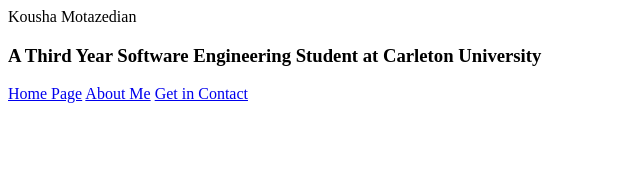
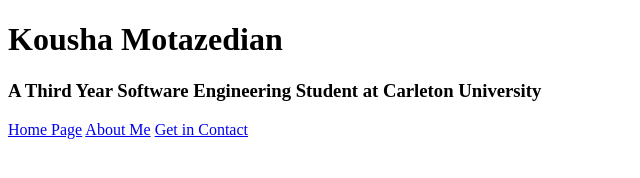
Before and after one commit to Kousha-Motazedian/website, a plain HTML site: page index.html in a window 1280 px wide. Shown: the whole page, without its empty margins (0-640 px from the left). Drawn offline with Linux system fonts and the light colour scheme.

Commit message:
3rd push

```diff
--- a/index.html
+++ b/index.html
@@ -2,20 +2,26 @@
 
 <html>
     <head><title>Kousha Motazedian</title>
-        <meta charset="utf-8"
-        <h1>Kousha Motazedian</h1>
-        <h3>A Third Year Software Engineering Student at Carleton University</h3>
+        <meta charset="utf-8"/>
+
     </head>
-    <header>
+    <Body>
+        <div class="center_top">
+            <h1>Kousha Motazedian</h1>
+            <h3>A Third Year Software Engineering Student at Carleton University</h3>
+        </div>
         <div class="navi">
             <a href="index.html">Home Page</a>
             <a href="About_me.html">About Me</a>
             <a href="Contact.html">Get in Contact</a>
+
+
+
         </div>
 
 
 
-    </header>
+    </Body>
 
 
 
```
